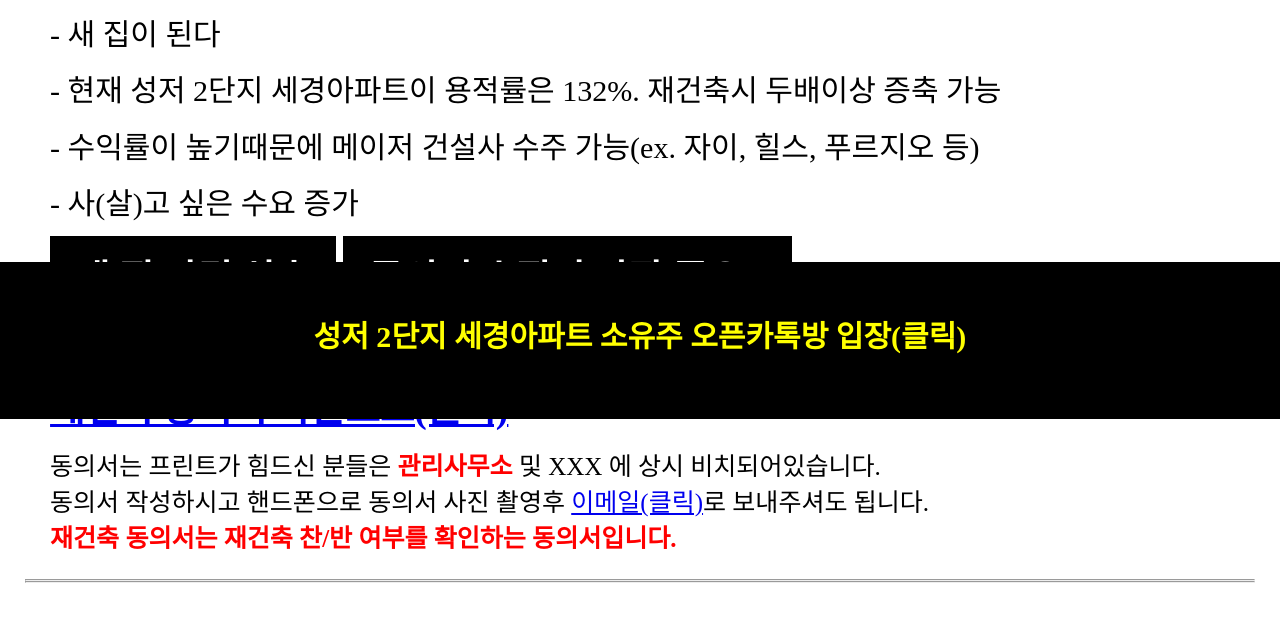
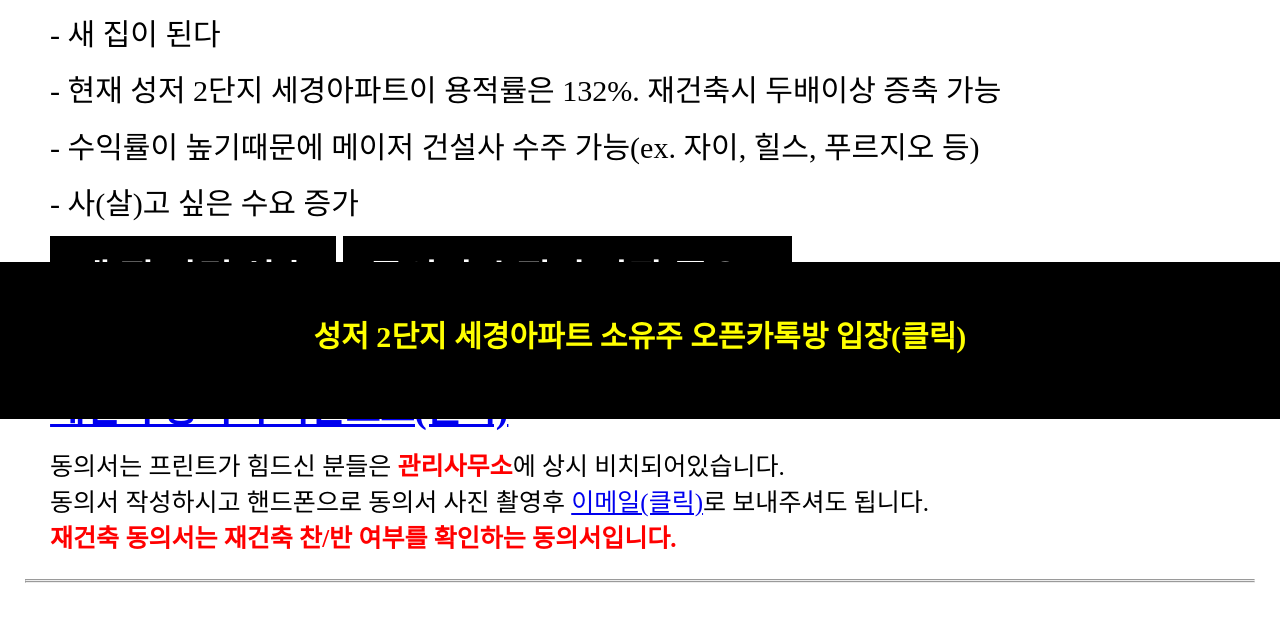
Before and after one commit to limssong/sk, a plain HTML site: page index.html in a window 1280 px wide. Shown: the part 381-999 px from the top of the page. Drawn offline with Linux system fonts and the light colour scheme.

Commit message:
Update index.html

```diff
--- a/index.html
+++ b/index.html
@@ -48,7 +48,7 @@
         </div>
         <div class="contents download">
           <h2><a href="agree.pdf" title="재건축 동의서 다운로드" download>재건축 동의서 다운로드(클릭)</a></h2>
-          <p>동의서는 프린트가 힘드신 분들은 <span class="txt-red bold">관리사무소</span> 및 XXX 에 상시 비치되어있습니다.</p>
+          <p>동의서는 프린트가 힘드신 분들은 <span class="txt-red bold">관리사무소</span>에 상시 비치되어있습니다.</p>
           <p>동의서 작성하시고 핸드폰으로 동의서 사진 촬영후 <a href="mailto:seongjeo2sk@gmail.com?subject=재건축 동의서&body=동의서 사진 파일 첨부 필히 부탁드립니다." title="이메일 보내기">이메일(클릭)</a>로 보내주셔도 됩니다.</p>
           <p class="txt-red bold">재건축 동의서는 재건축 찬/반 여부를 확인하는 동의서입니다.</p>
         </div>
```
